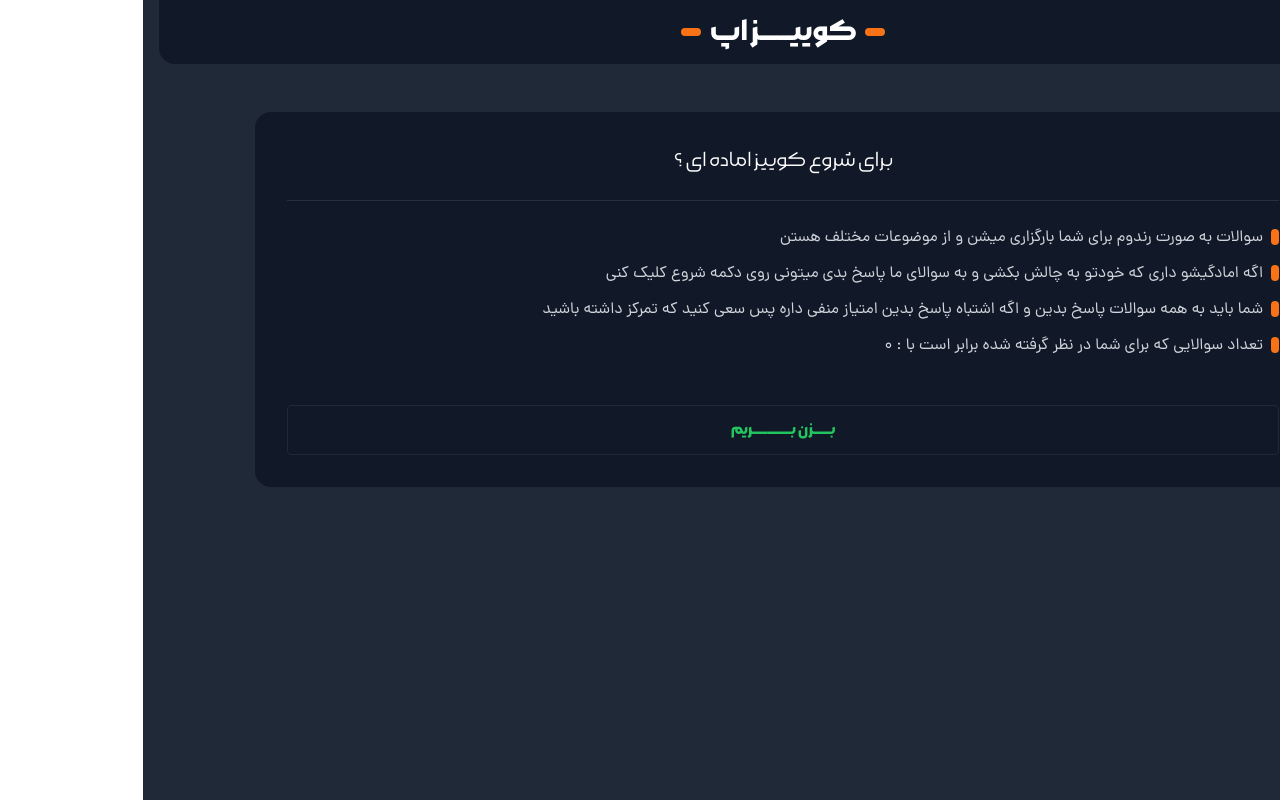
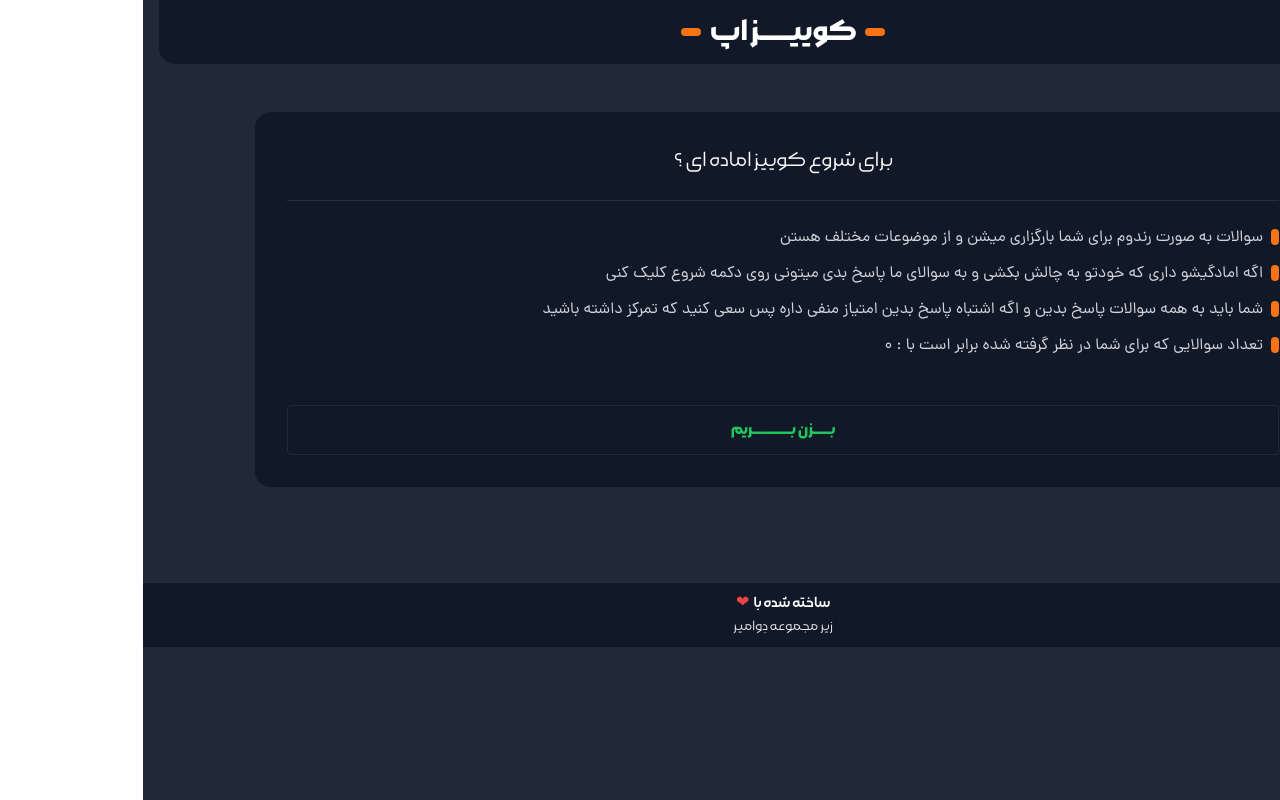
Before and after one commit to amir-jamshidi/quiz-app, a React (Vite) app: page / in a window 1280 px wide. Built offline with nearby package versions, Linux system fonts and the light colour scheme; no server answers.

Commit message:
Create Footer

```diff
--- a/package.json
+++ b/package.json
@@ -11,7 +11,10 @@
   },
   "dependencies": {
     "react": "^18.2.0",
-    "react-dom": "^18.2.0"
+    "react-dom": "^18.2.0",
+    "react-helmet-async": "^1.3.0",
+    "react-router-dom": "^6.3.0",
+    "react-spinners": "^0.13.8"
   },
   "devDependencies": {
     "@types/react": "^18.2.15",
--- a/src/App.jsx
+++ b/src/App.jsx
@@ -1,4 +1,6 @@
 import { useEffect, useState } from "react";
+import FooterSection from "./Components/FooterSection";
+import Footer from "./Components/FooterSection";
 import HeaderSection from "./Components/HeaderSection";
 import QuizSection from "./Components/QuizSection";
 import QuizSectionEnd from "./Components/QuizSectionEnd";
@@ -66,6 +68,7 @@ const App = () => {
           </>
         )}
       </div>
+        <FooterSection/>
     </div>
   );
 };
--- a/src/Components/FooterSection.jsx
+++ b/src/Components/FooterSection.jsx
@@ -0,0 +1,18 @@
+const FooterSection = ()=>{
+    return(
+        <footer>
+
+            <div className="h-16 bg-gray-900 w-full flex items-center flex-col justify-center mt-32 md:mt-24">
+                <p className="font-morabba-light text-white">ساخته شده با
+                    <span className="text-red-500 mr-1">
+                    ❤
+                    </span>
+                </p>
+                <p className="font-morabba-medium text-gray-200">زیر مجموعه دِوامیر</p>
+            </div>
+
+        </footer>
+    )
+}
+
+export default FooterSection
--- a/src/Components/QuizSectionEnd.jsx
+++ b/src/Components/QuizSectionEnd.jsx
@@ -15,16 +15,16 @@ const QuizSectionEnd = ({
         <span className="w-5 h-2 inline-block bg-green-500 rounded"></span>
       </div>
       <div className="mt-8 space-y-2">
-        <p className="text-white font-dana-bold text-xl bg-violet-600 py-4 rounded px-8">
+        <p className="text-white font-dana-bold text-lg md:text-xl bg-violet-600 py-4 rounded px-8">
           تعداد کوئیز ها :
           <span className="bg-violet-800 px-2 rounded mr-1">{quizCount}</span>
         </p>
-        <p className="text-white font-dana-bold text-xl bg-green-600 py-4 rounded px-8">
+        <p className="text-white font-dana-bold text-lg md:text-xl bg-green-600 py-4 rounded px-8">
           پاسخ های صحیح :
           <span className="bg-green-800 px-2 rounded mr-1">{trueCount}</span>
           <span className="mr-1">{quizCount === trueCount && "💪"}</span>
         </p>
-        <p className="text-white font-dana-bold text-xl bg-red-600 py-4 rounded px-8">
+        <p className="text-white font-dana-bold text-lg md:text-xl bg-red-600 py-4 rounded px-8">
           پاسخ های غلط :
           <span className="bg-red-800 px-2 rounded mr-1">{falseCount}</span>
         </p>
@@ -38,10 +38,10 @@ const QuizSectionEnd = ({
                   key={result.uid}
                   className="flex gap-x-2 items-center px-2"
                 >
-                  <span className="w-4 h-4 inline-block bg-red-500 rounded-full"></span>
+                  <span className="w-2 h-2 md:w-4 md:h-4  shrink-0 inline-block bg-red-500 rounded-full"></span>
                   <p className="font-dana-bold text-white">
                     سوال :<span className="mr-1">{result.title}</span>
-                    <span className="bg-green-500 px-3 rounded mx-1 text-sm font-dana-medium">
+                    <span className="bg-green-500 inline-block md:inline px-3 rounded mx-1 text-sm font-dana-medium">
                       پاسخ صحیح : {result.options[result.answer - 1].body}
                     </span>
                   </p>
```
Also changed, not shown: 1 other file (tests, documents, lock files or other folders).
